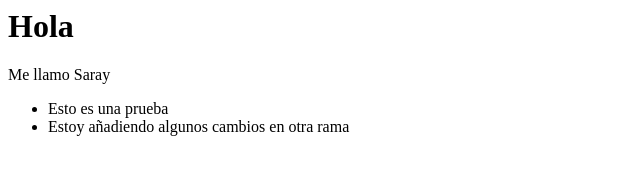
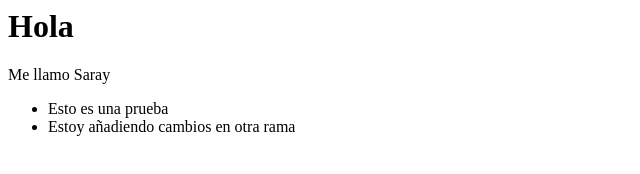
Before and after one commit to SarayRada/lemoncode-git, a website built with Parcel: page src/index.html in a window 1280 px wide. Shown: the full height of the page, 0-640 px from the left. Built offline with nearby package versions, Linux system fonts and the light colour scheme.

Commit message:
Revert "Añadiendo otro cambio"

```diff
--- a/src/index.html
+++ b/src/index.html
@@ -4,7 +4,7 @@
     <p>Me llamo Saray</p>
     <ul>
       <li>Esto es una prueba</li>
-      <li>Estoy añadiendo algunos cambios en otra rama</li>
+      <li>Estoy añadiendo cambios en otra rama</li>
     </ul>
     <script src="./index.js"></script>
   </body>
```
